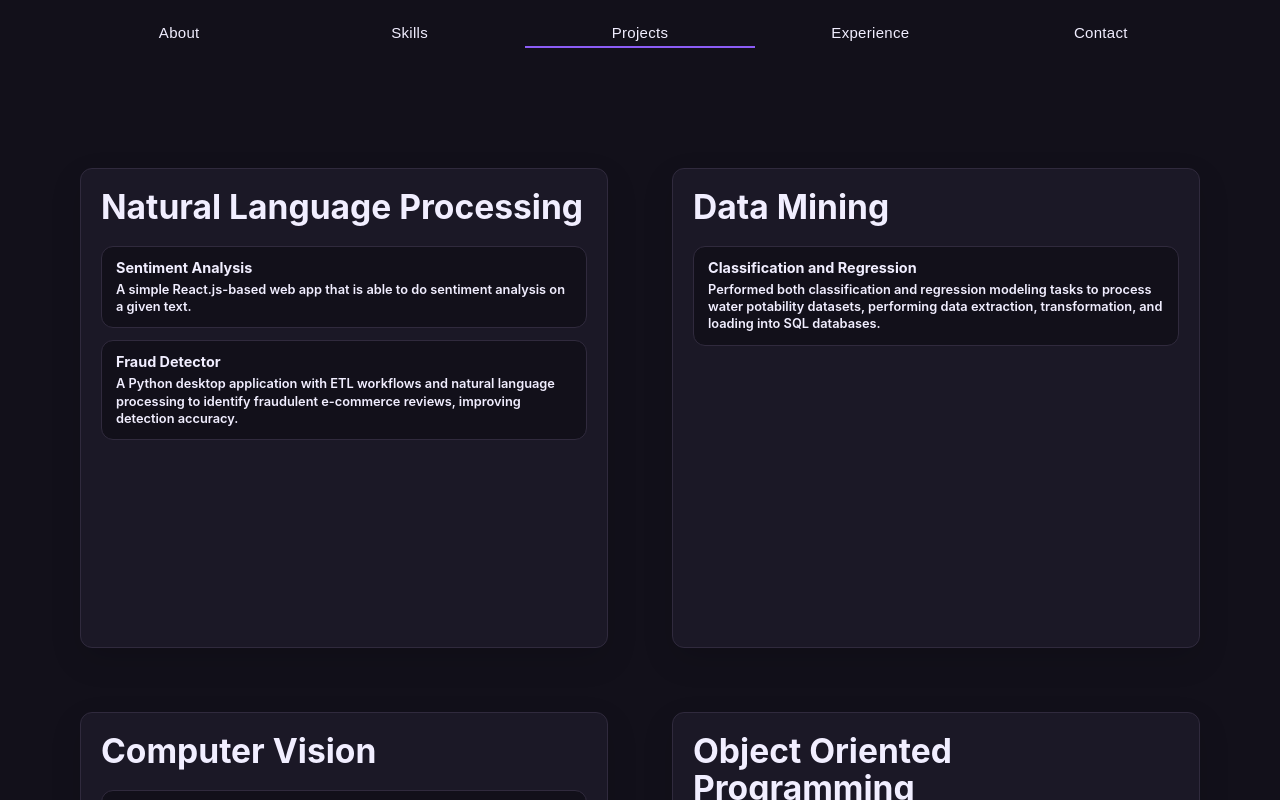
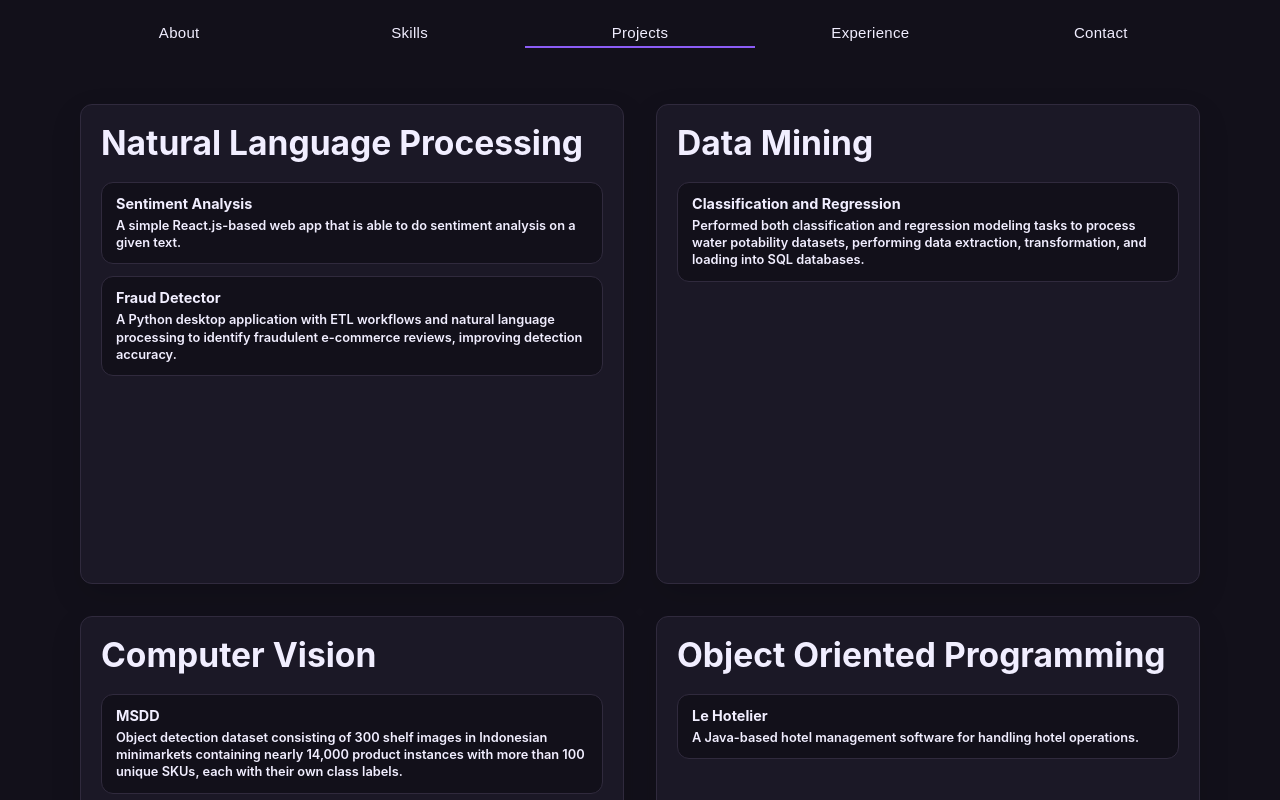
Before and after one commit to Tekn-drive/Portfolio, a React app: page / in a window 1280 px wide. Both pictures are taken after a click on the button "Projects". Shown: the top 800 px of the page. Built offline with nearby package versions, Linux system fonts and the light colour scheme; the HTML template or start-up script is replaced by a standard one.

Commit message:
Revamped Projects Section [Again]

```diff
--- a/src/App.css
+++ b/src/App.css
@@ -187,6 +187,8 @@
   grid-auto-flow: column;
   align-items: start;
   gap: clamp(1.5rem, 5vw, 5rem);
+  column-gap: 2rem;
+  row-gap: 0;
   width: min(100%, 70rem);
   margin: 0 auto;
   text-align: left;
@@ -279,6 +281,15 @@
 .project-card-cv { order: 2; }
 .project-card-data { order: 3; }
 .project-card-oop { order: 4; }
+.project-card-top {
+  position: relative;
+  top: -4rem;
+}
+
+.project-card-bottom {
+  position: relative;
+  top: -2rem;
+}
 
 .project-category-card p {
   color: var(--text);
@@ -332,6 +343,11 @@
     height: 34rem;
   }
 
+  .project-card-top,
+  .project-card-bottom {
+    top: 0;
+  }
+
   .hard-skills-list {
     grid-template-columns: 1fr;
     grid-template-rows: none;
--- a/src/components/ProjectsSection.jsx
+++ b/src/components/ProjectsSection.jsx
@@ -4,7 +4,7 @@ export default function ProjectsSection() {
     return (
         <div className="projects-content">
             <section className="project-categories" aria-label="Project categories">
-                <article className="project-category-card project-details project-card-right project-card-data" style={{ '--card-delay': '1400ms' }}>
+                <article className="project-category-card project-details project-card-top project-card-right project-card-data" style={{ '--card-delay': '1400ms' }}>
                     <h2>Data Mining</h2>
                     <div className="project-list">
                         <a href="https://github.com/Tekn-drive/ClassificationRegression">
@@ -20,7 +20,7 @@ export default function ProjectsSection() {
                     </div>
                 </article>
 
-                <article className="project-category-card project-details project-card-right project-card-oop" style={{ '--card-delay': '2100ms' }}>
+                <article className="project-category-card project-details project-card-bottom project-card-right project-card-oop" style={{ '--card-delay': '2100ms' }}>
                     <h2>Object Oriented Programming</h2>
                     <div className="project-list">
                         <a href="https://github.com/Tekn-drive/Le-Hotelier">
@@ -36,7 +36,7 @@ export default function ProjectsSection() {
             </section>
 
             <section className="project-categories" aria-label="Featured projects">
-                <article className="project-category-card project-details project-card-left project-card-nlp" style={{ '--card-delay': '0ms' }}>
+                <article className="project-category-card project-details project-card-top project-card-left project-card-nlp" style={{ '--card-delay': '0ms' }}>
                     <h2 id="nlp-title">Natural Language Processing</h2>
                     <div className="project-list">
                         <a href="https://github.com/Tekn-drive/Sentiment-Analysis">
@@ -61,7 +61,7 @@ export default function ProjectsSection() {
                     </div>
                 </article>
 
-                <article className="project-category-card project-details project-card-left project-card-cv" style={{ '--card-delay': '700ms' }}>
+                <article className="project-category-card project-details project-card-bottom project-card-left project-card-cv" style={{ '--card-delay': '700ms' }}>
                     <h2>Computer Vision</h2>
                     <div className="project-list">
                         <a href="https://github.com/Tekn-drive/MSDD">
```
